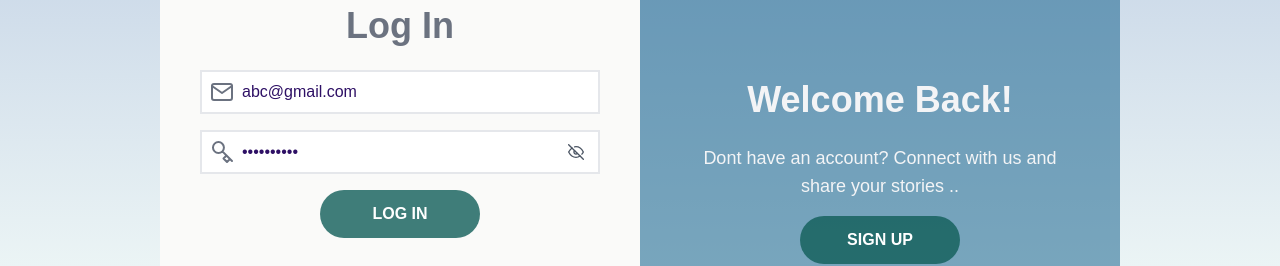
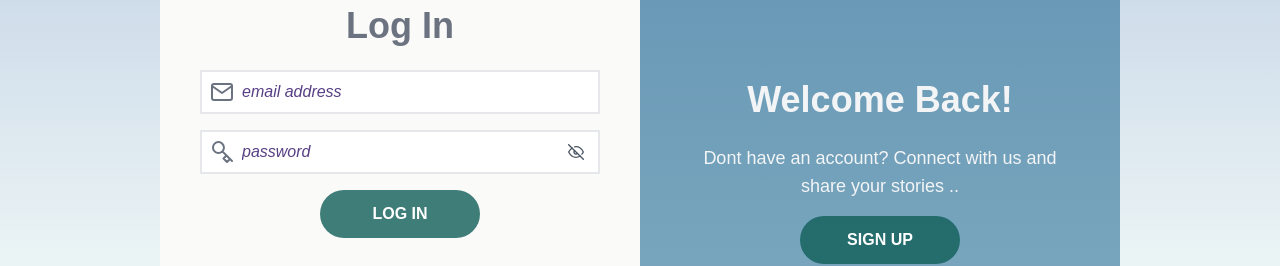
Before and after one commit to myselfShafi/Blog-Space, a React (Vite) app: page /login in a window 1280 px wide. Shown: the part 258-524 px from the top of the page. Built offline with nearby package versions, Linux system fonts and the light colour scheme; no server answers; a web font is replaced by a local one.

Commit message:
eager load added

```diff
--- a/src/components/shared/lazyImage.jsx
+++ b/src/components/shared/lazyImage.jsx
@@ -51,7 +51,7 @@ const LazyImage = ({
           setIsLoading(false);
         }}
         ref={ImageRef}
-        src={url}
+        src={loading ? src : url}
         className={`transition-opacity duration-1000 ${
           isLoading ? "h-0 w-0 opacity-0" : `${className} opacity-100`
         }`}
--- a/src/pages/login.jsx
+++ b/src/pages/login.jsx
@@ -24,7 +24,7 @@ const LoginPanel = () => {
     clearErrors,
     setError,
   } = useForm({
-    defaultValues: { email: "abc@gmail.com", password: "qwertyuiop" },
+    defaultValues: { email: "", password: "" },
   });
 
   const togglefgtPwd = () => {
```
